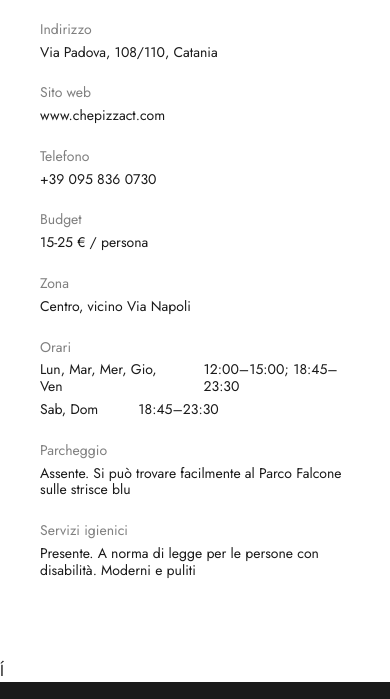
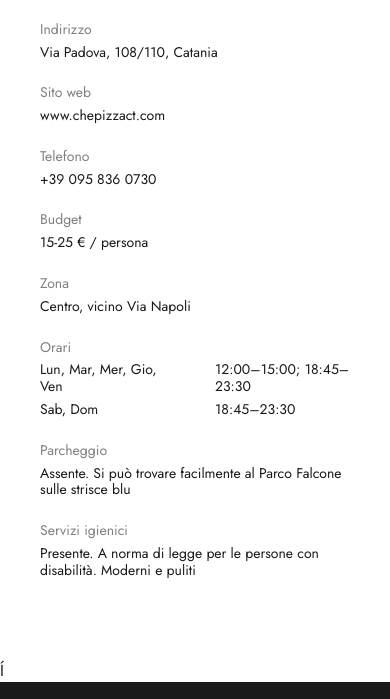
Before and after one commit to KristinaKurbanova/Sicuri, a plain HTML site: page 14-che-pizza.html in a window 390 px wide. Shown: the part 1550-2249 px from the top of the page. Drawn offline with Linux system fonts and the light colour scheme.

Commit message:
Update place.css

```diff
--- a/styles/place.css
+++ b/styles/place.css
@@ -201,7 +201,7 @@
   margin: 0 auto;
 }
 
-@media (max-width: 1024px) {
+@media (max-width: 1070px) {
   .gallery {
     padding: 40px 80px;
     gap: 60px;
@@ -373,10 +373,6 @@ h4 {
     gap: 6px;
   }
 
-  .orari p {
-    width: inherit;
-  }
-
   h4 {
     font-size: 14px;
   }
```
